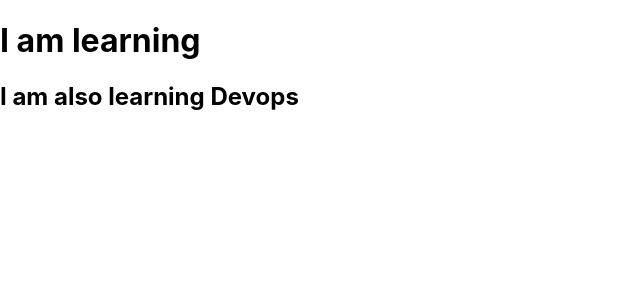
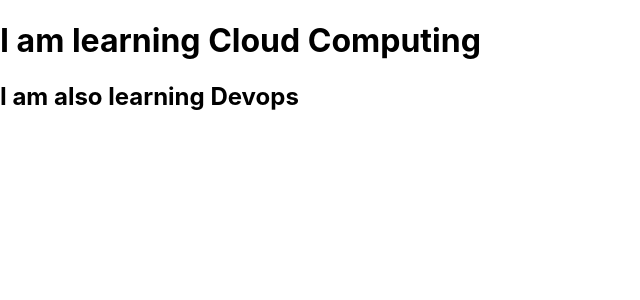
Before and after one commit to raeelhaider/reactapp1, a React (Create React App) app: page / in a window 1280 px wide. Shown: the top 300 px of the page, without its empty margins (0-640 px from the left). Built offline with nearby package versions, Linux system fonts and the light colour scheme.

Commit message:
update in technology.js

```diff
--- a/src/App.js
+++ b/src/App.js
@@ -7,7 +7,7 @@ import Technology from './technology.js';
 function App() {
   return (
     <div>
-      <Technology latest1="Cloud Computing" latest2="Devops"/>
+      <Technology latest="Cloud Computing" latest2="Devops"/>
     </div>
   );
 }
```
Also changed, not shown: 1 other file (tests, documents, lock files or other folders).
